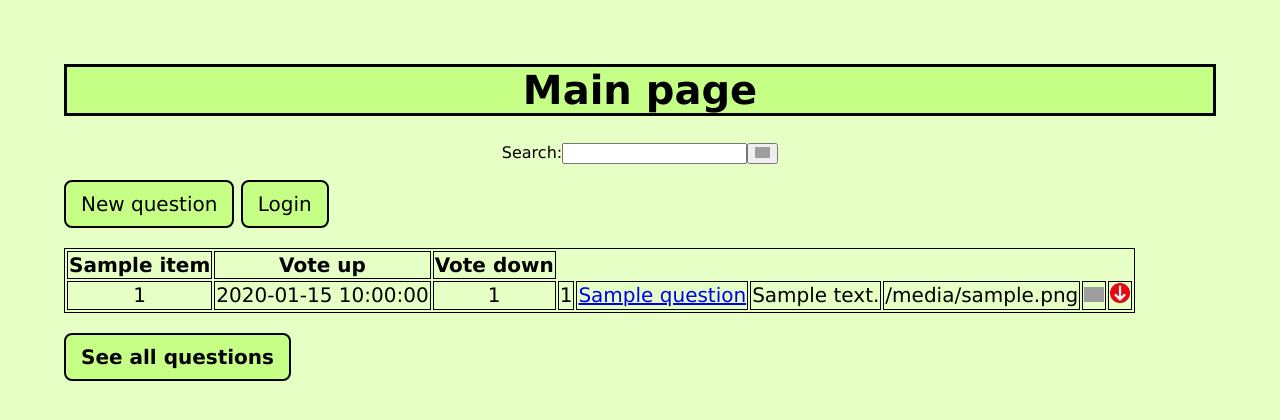
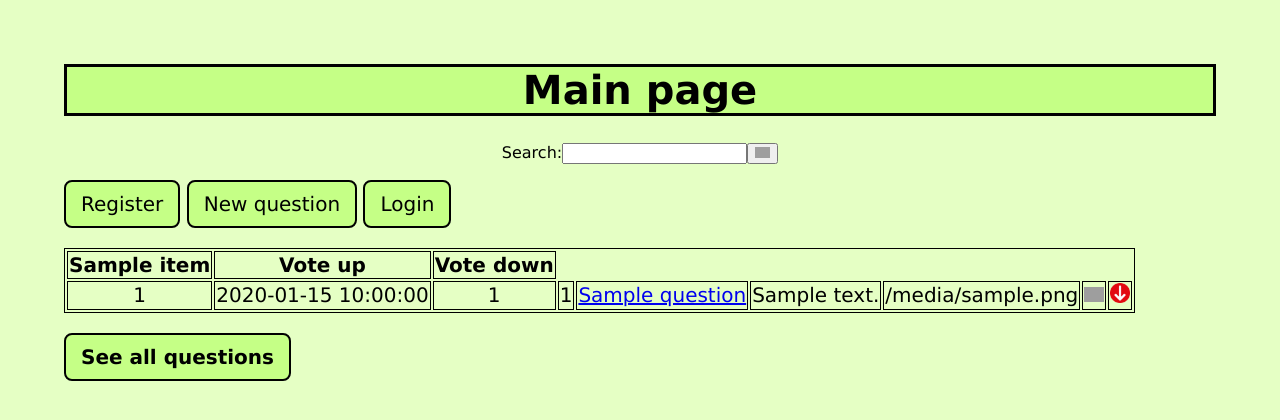
Before and after one commit to kovesdieszter/Ask-mate, a Flask app: template templates/main.html in a window 1280 px wide. Shown: the top 420 px of the page. Run offline with Flask 2, Linux system fonts and the light colour scheme; the template is opened without the code that fills it: most values are stand-ins (such as "Sample title", 1, 10 or a date in 2020); some libraries are stand-ins or nearby versions; grey boxes are pictures that could not be loaded.

Commit message:
fix: register button in main page

```diff
--- a/templates/main.html
+++ b/templates/main.html
@@ -11,6 +11,7 @@
         <form action="search">
             <p id="search"><label for="search_input">Search:</label><input id="search_input" name="q"><button type="submit"><img src="../static/search.piko" width="15px"></button></p>
         </form>
+        <a class="Add_button" href="{{ url_for('register_user') }}">Register</a>
         {% if 'username' not in session %}
         <a class="Add_button" href="javascript:void(0)" onclick="notLoggedInMessage()" >New question</a>
         {% else %}
```
